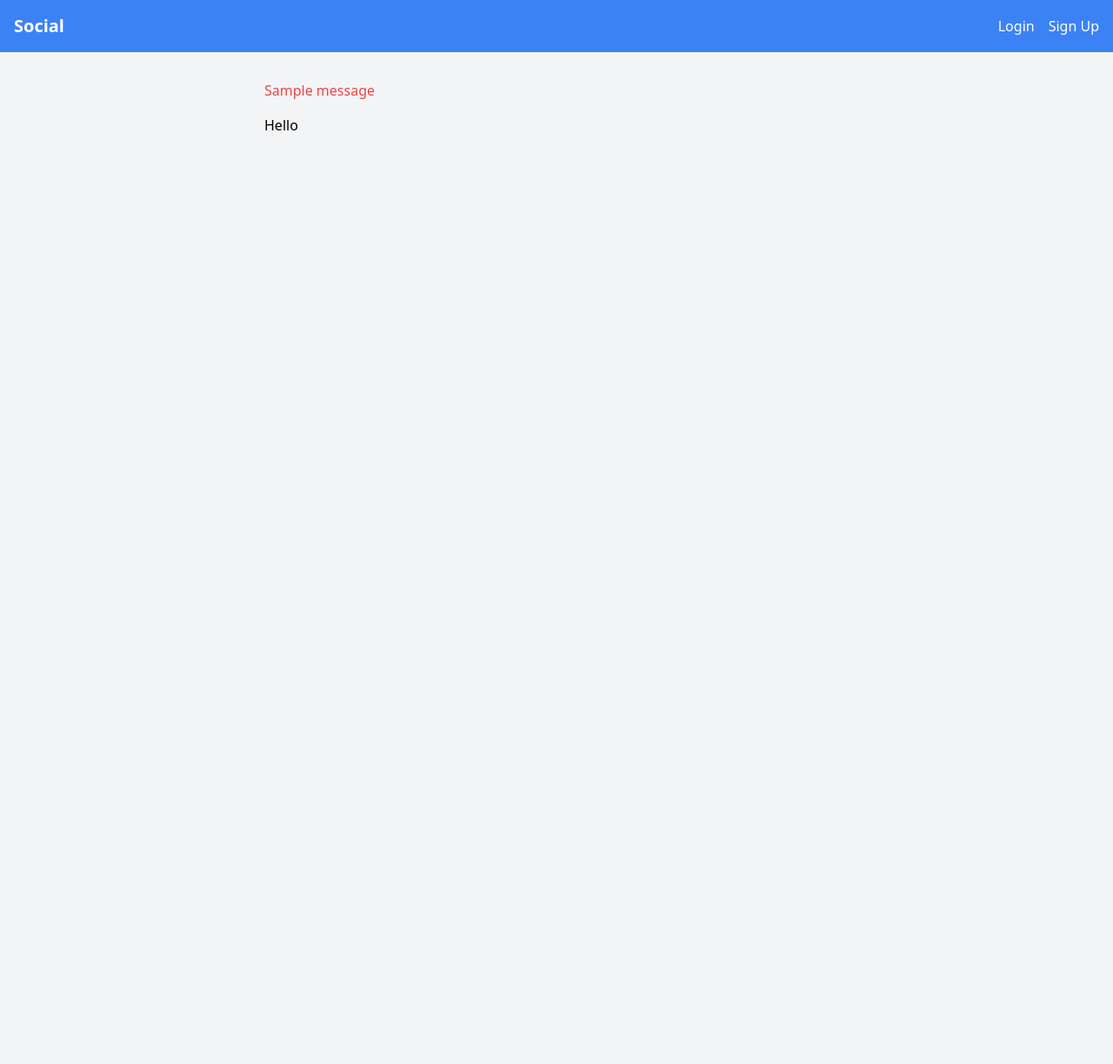
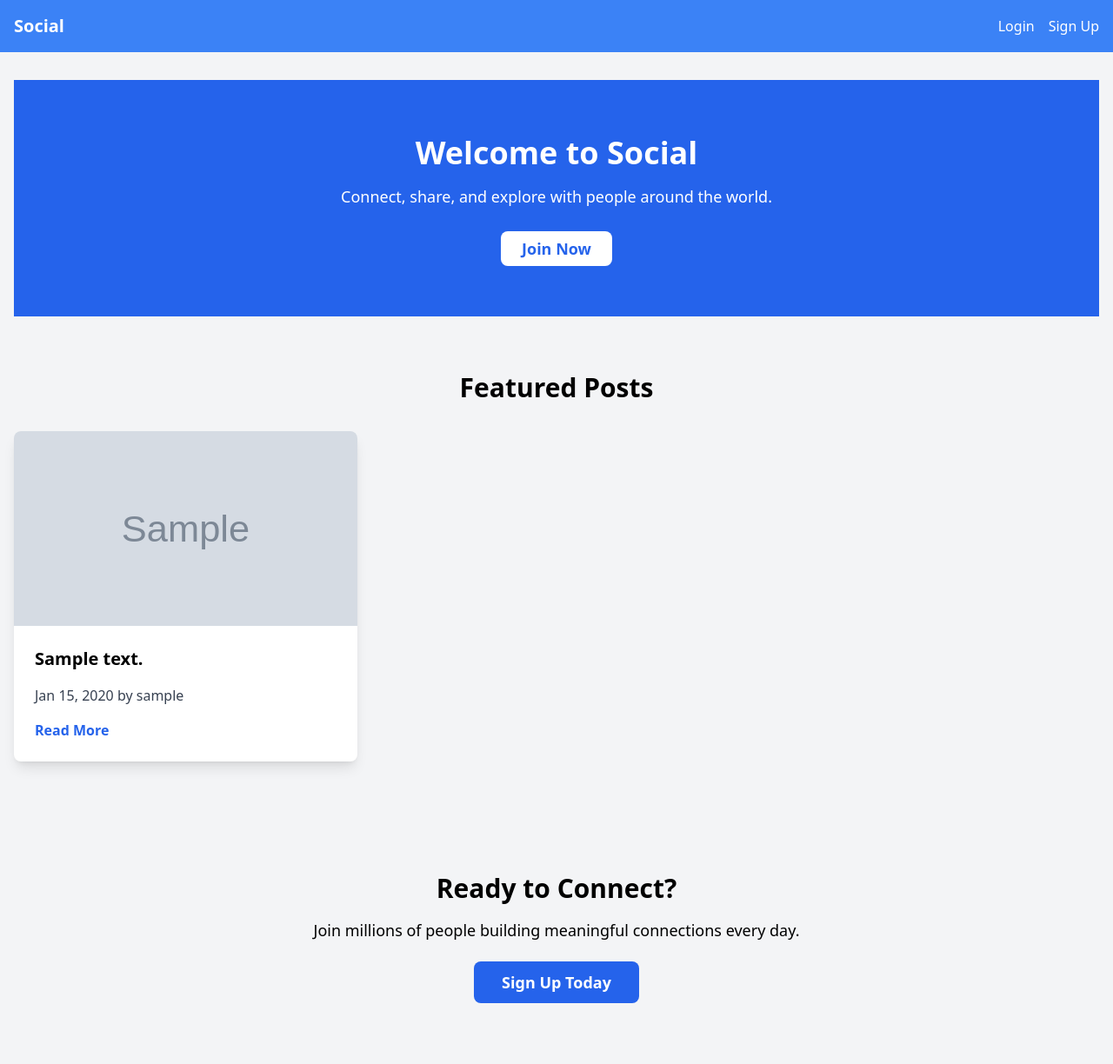
Before and after one commit to yusuke24eugene/django5_fullstack_social, a Django app: page / in a window 1280 px wide. Shown: the whole page at 87% size. Before the commit the page ends 150 px from the top, so only its background shows below. Run offline with Django 5.2, Linux system fonts and the light colour scheme; tables that the repository leaves empty hold one stand-in row (values such as "Sample post"); grey boxes marked "Sample" are stand-in pictures; one stand-in notice (Sample message) is shown; some libraries are stand-ins or nearby versions.

Commit message:
Update home.html

```diff
--- a/social_media_app/core/views.py
+++ b/social_media_app/core/views.py
@@ -5,11 +5,15 @@ from .forms import RegisterForm, LoginForm, ProfileEditForm
 from django.contrib.auth import login as auth_login, logout as auth_logout, authenticate
 from django.contrib.auth.models import Group
 from django.contrib.auth.decorators import login_required
+from posts.models import Post
+
 
 # Create your views here.
 def home(request):
     messages.get_messages(request)
-    return render(request, 'core/home.html')
+    # Fetch all posts, ordered by creation date
+    posts = Post.objects.all()
+    return render(request, 'core/home.html', {'posts': posts})
 
 
 @login_required
--- a/social_media_app/templates/core/home.html
+++ b/social_media_app/templates/core/home.html
@@ -1,16 +1,46 @@
 {% extends 'base.html' %}
 
 {% block content %}
-<div class="max-w-2xl mx-auto">
-    {% if messages %}
-        <div class="mb-4">
-            <ul class="text-red-500">
-                {% for message in messages %}
-                    <li>{{ message }}</li>
-                {% endfor %}
-            </ul>
+<!-- Hero Section -->
+<section class="bg-blue-600 text-white py-16">
+    <div class="container mx-auto text-center">
+        <h1 class="text-4xl font-bold mb-4">Welcome to Social</h1>
+        <p class="text-lg mb-8">Connect, share, and explore with people around the world.</p>
+        <a href="{% url 'register' %}" class="bg-white text-blue-600 py-2 px-6 rounded-lg text-lg font-semibold hover:bg-gray-200 transition">Join Now</a>
+    </div>
+</section>
+
+<!-- Featured Posts Section -->
+<section class="container mx-auto py-16">
+    <h2 class="text-3xl font-bold text-center mb-8">Featured Posts</h2>
+    <div class="grid grid-cols-1 sm:grid-cols-2 lg:grid-cols-3 gap-8">
+        {% for post in posts %}
+        <div class="bg-white shadow-lg rounded-lg overflow-hidden">
+            {% if post.image %}
+            <img src="{{ post.image.url }}" alt="Post Image" class="w-full h-56 object-cover">
+            {% endif %}
+            <div class="p-6">
+                <h3 class="text-xl font-semibold mb-4">
+                    {{ post.content|slice:":50" }}
+                    {% if post.content|length > 50 %}...
+                    {% endif %}
+                </h3>
+                <p class="text-gray-700 mb-4">{{ post.created_at|date:"M d, Y" }} by {{ post.user.username }}</p>
+                <a href="#" class="text-blue-600 font-semibold hover:text-blue-800">Read More</a>
+            </div>
         </div>
-    {% endif %}
-    <h1>Hello</h1>
-</div>
+        {% empty %}
+        <p class="text-center text-gray-600">No posts available yet.</p>
+        {% endfor %}
+    </div>
+</section>
+
+<!-- Call-to-Action Section -->
+<section class="bg-gray-100 py-16">
+    <div class="container mx-auto text-center">
+        <h2 class="text-3xl font-bold mb-4">Ready to Connect?</h2>
+        <p class="text-lg mb-8">Join millions of people building meaningful connections every day.</p>
+        <a href="{% url 'register' %}" class="bg-blue-600 text-white py-3 px-8 rounded-lg text-lg font-semibold hover:bg-blue-700 transition">Sign Up Today</a>
+    </div>
+</section>
 {% endblock %}
```
